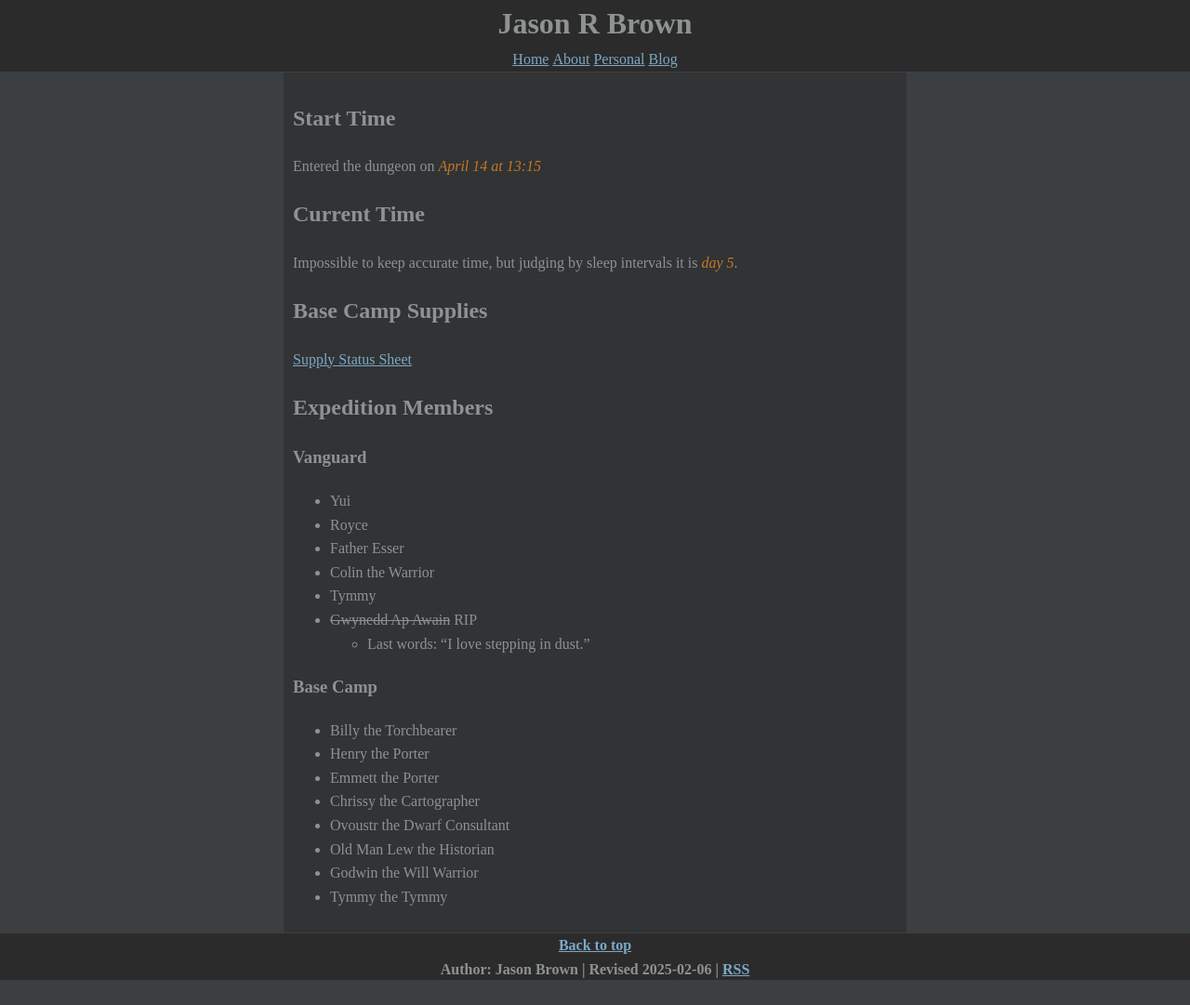
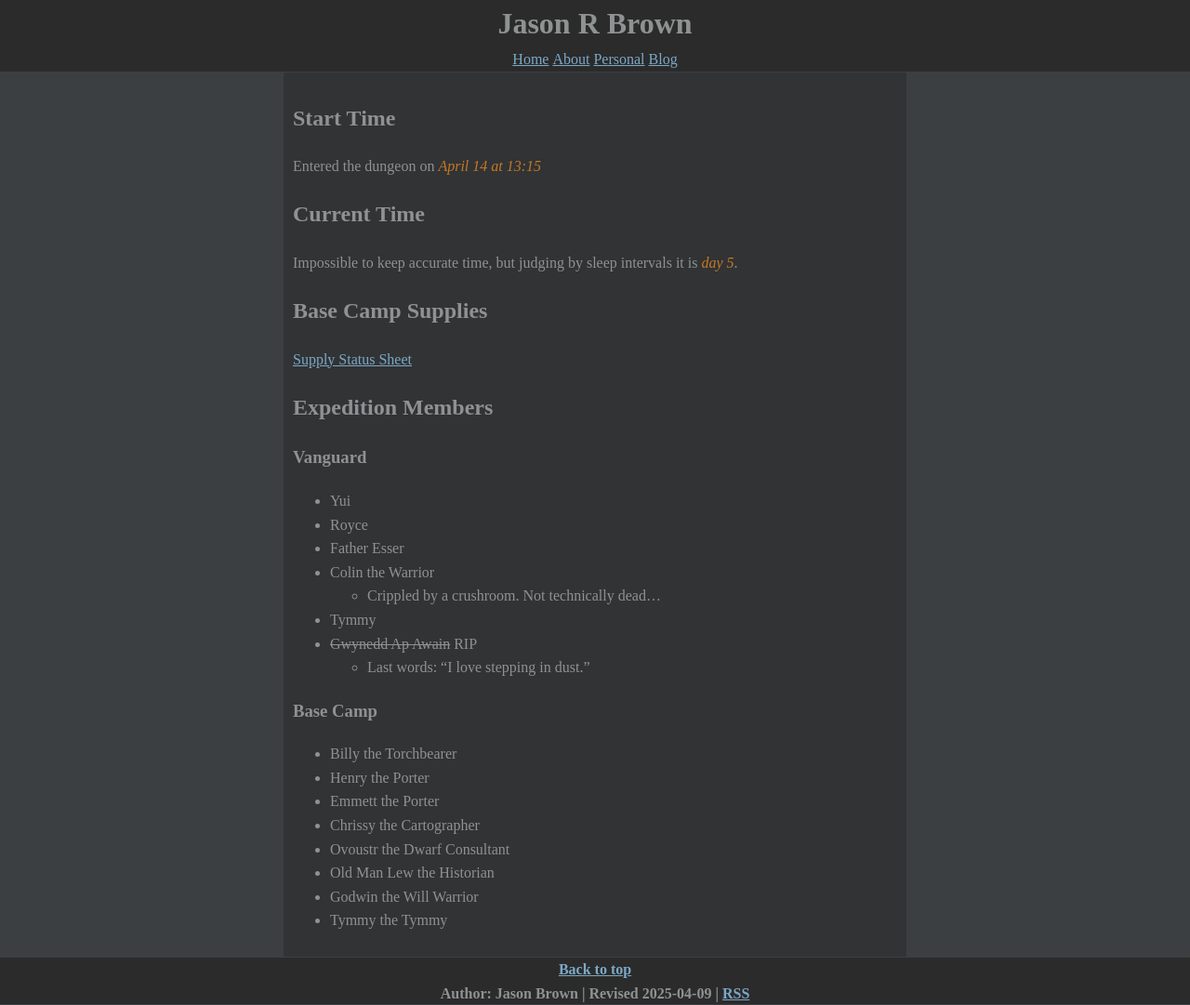
Before and after one commit to noUsernamesLef7/noUsernamesLef7.github.io, a Jekyll site: the page built from personal/rpgs/keeldurn/status.md, in a window 1280 px wide. Shown: the whole page at 93% size. Built offline with Jekyll 4.4.1, drawn with Linux system fonts in a browser that asks for light colours; before the commit the page ends 1056 px from its top, so only the background shows below that.

Commit message:
Update Colins status

```diff
--- a/personal/rpgs/keeldurn/status.md
+++ b/personal/rpgs/keeldurn/status.md
@@ -1,6 +1,6 @@
 ---
 layout: default
-date: 2025-02-06
+date: 2025-04-09
 author: Jason Brown
 title: Keeldurn Mountains Expedition Status
 
@@ -22,6 +22,7 @@ Impossible to keep accurate time, but judging by sleep intervals it is *day 5*.
 * Royce
 * Father Esser
 * Colin the Warrior
+    * Crippled by a crushroom. Not technically dead...
 * Tymmy
 * ~~Gwynedd Ap Awain~~ RIP
     * Last words: "I love stepping in dust."
```
